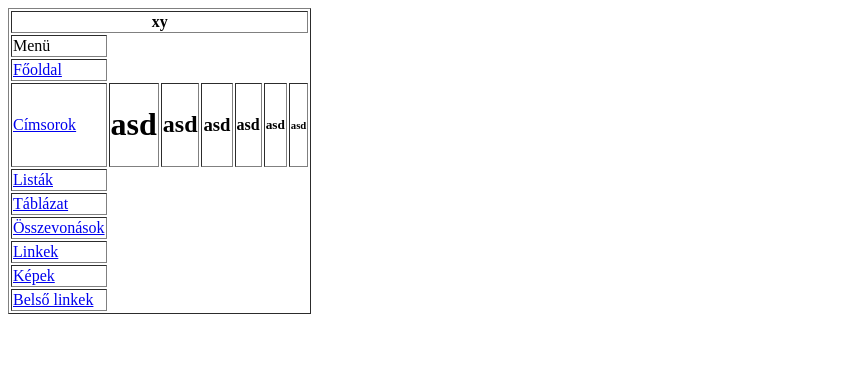
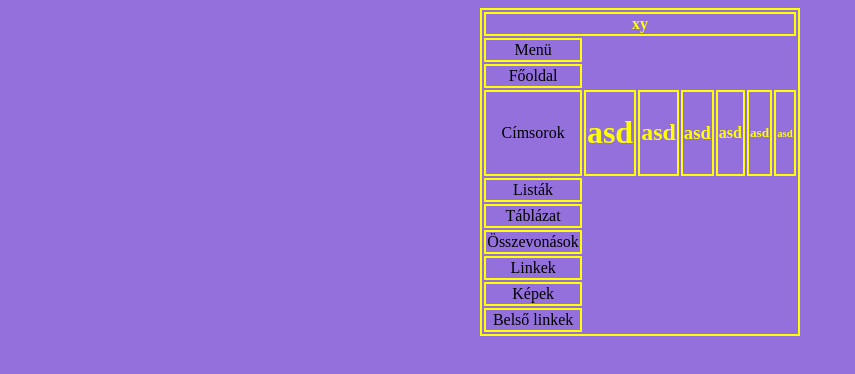
Before and after one commit to nnorbert123/firstwebsite, a plain HTML site: page cimsor.html in a window 1280 px wide. Shown: the whole page, without its empty margins (0-855 px from the left). Drawn offline with Linux system fonts and the light colour scheme.

Commit message:
Add files via upload

```diff
--- a/cimsor.html
+++ b/cimsor.html
@@ -3,16 +3,17 @@
 <html lang="en" xmlns="http://www.w3.org/1999/xhtml">
 <head>
     <meta charset="utf-8" />
-    <title></title>
+    <title>Cimsorok</title>
+    <link href="style.css" rel="stylesheet" />
 </head>
 <body>
-    <table border="1">
+    <table class="tbl" border="1">
         <tr>
             <th colspan="9">xy</th>
 
         </tr>
         <tr>
-            <td>Menü</td>
+            <td class="menu">Menü</td>
 
         </tr>
         <tr>
--- /dev/null
+++ b/style.css
@@ -0,0 +1,33 @@
+body{
+    background-color:mediumpurple;
+}
+
+.tbl{
+    border:solid 2px yellow;
+    text-align:center;
+    margin-left:auto;
+    margin-right:auto;
+}
+
+td {
+    border: solid 2px yellow;
+    color:yellow;
+}
+
+a{
+    text-decoration:none;
+    color:black;
+}
+
+a:hover{
+    background-color:cyan;
+}
+
+th {
+    border: solid 2px yellow;
+    color:yellow;
+}
+
+.menu{
+    color:black;
+}
```
Also changed, not shown: belsolink.html (+3 -2 lines), fooldal.html (+4 -3 lines), index.html (+3 -2 lines), kepek.html (+2 -1 lines), linkek.html (+3 -2 lines), listak.html (+4 -3 lines), osszevonasok.html (+2 -1 lines), tablazat.html (+2 -1 lines).
